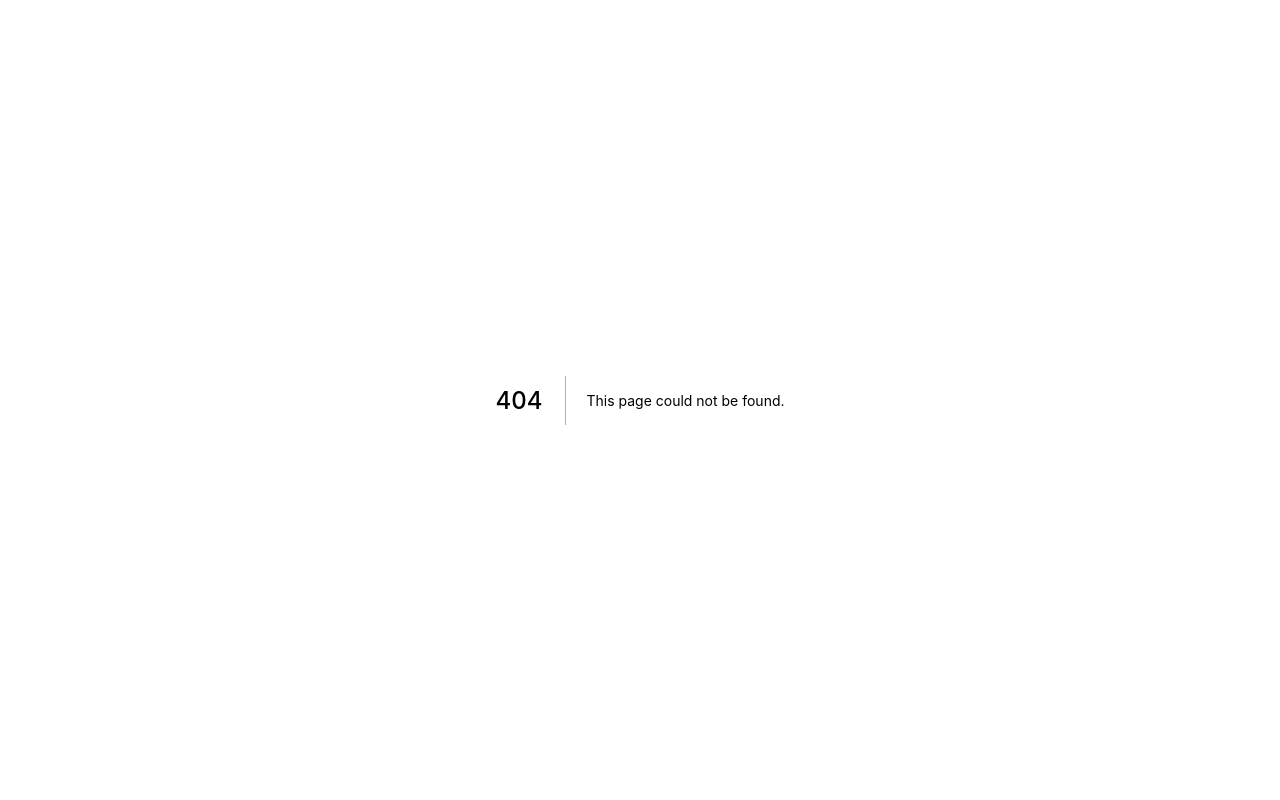
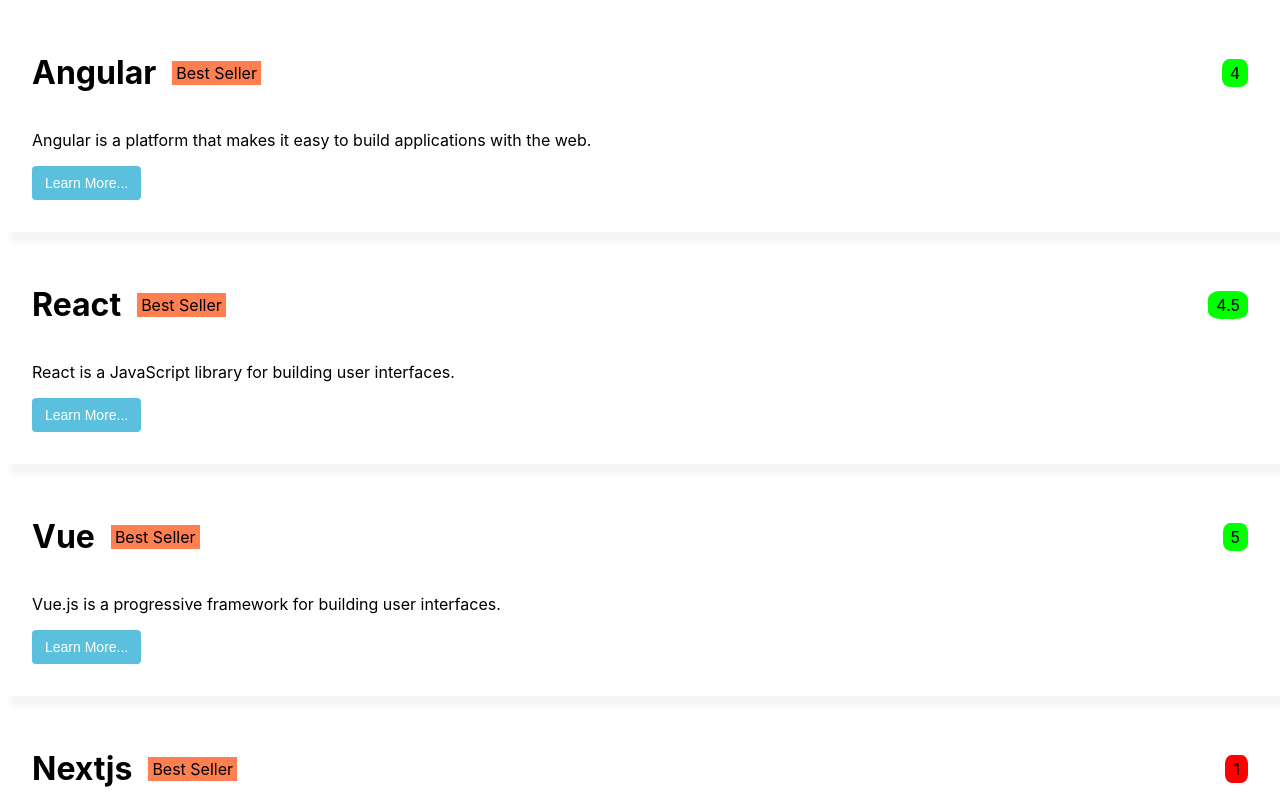
Before and after one commit to kiranhpe/next-course, a Next.js app: page /courses in a window 1280 px wide. Before the commit this address had no page. Shown: the top 800 px of the page. Built offline with nearby package versions, Linux system fonts and the light colour scheme.

Commit message:
simple app

```diff
--- /dev/null
+++ b/components/course-list.js
@@ -0,0 +1,10 @@
+import React from 'react'
+import { Course } from './course'
+
+export const CourseList = ({courses}) => {
+    return (
+       <>
+       {courses.map((course,i) => (<Course course={course} key={i}></Course>))}
+       </>
+    )
+}
--- /dev/null
+++ b/components/course.js
@@ -0,0 +1,33 @@
+import React from "react";
+import { LinkButton } from "../ui-kit/link-button";
+import styles from "./course.module.css";
+export const Course = ({ course }) => {
+  return (
+    <div className={styles.card}>
+      <div className={styles.cardheader}>
+        <h1>{course.name}</h1>
+        {course.isTopRated && (
+          <div className={styles.bestSeller}>
+            <span>{course.isTopRated ? "Best Seller" : null}</span>
+          </div>
+        )}
+        <span
+          className={[
+            ...[
+              course.rating <= 2
+                ? styles.poor
+                : course.rating <= 3
+                ? styles.average
+                : styles.excellent,
+            ],
+            ...[styles.rating],
+          ].join(" ")}
+        >
+          {course.rating}
+        </span>
+      </div>
+      <p>{course.description}</p>
+      <LinkButton href={'/courses/' + course.id} text="Learn More..."></LinkButton>
+    </div>
+  );
+};
--- /dev/null
+++ b/components/course.module.css
@@ -0,0 +1,36 @@
+.card {
+    box-shadow: 10px 10px 5px 0px rgba(242,242,242,0.75);
+    padding: 32px;
+}
+.cardheader {
+    display: flex;
+    align-items: center;
+}
+.rating {
+    margin-left: auto;
+    background-color: gray;
+    padding: 4px 8px;
+    border-radius: 30%;
+}
+
+.bestSeller {
+   display: flex;
+   align-items: center;
+}
+.bestSeller span {
+    background-color: coral;
+    margin-left: 16px;
+    padding: 2px 4px;
+}
+
+.excellent {
+    background-color: #00ff00;
+}
+
+.average {
+    background-color: #ff9900;
+}
+
+.poor {
+    background-color: #ff0000;
+}
--- /dev/null
+++ b/mock-data.service.js
@@ -0,0 +1,138 @@
+const courses = [
+  {
+    id: 1,
+    name: "Angular",
+    catogory: "web",
+    description:
+      "Angular is a platform that makes it easy to build applications with the web.",
+    isTopRated: true,
+    date: new Date("10/10/2019"),
+    duration: 120,
+    price: 190,
+    rating: 4.0,
+    students: 2300,
+  },
+  {
+    id: 2,
+    name: "React",
+    catogory: "web",
+    description: "React is a JavaScript library for building user interfaces.",
+    isTopRated: true,
+    date: new Date("10/10/2019"),
+    duration: 120,
+    price: 222,
+    rating: 4.5,
+    students: 3000,
+  },
+  {
+    id: 3,
+    name: "Vue",
+    catagory: "web",
+    description:
+      "Vue.js is a progressive framework for building user interfaces.",
+    isTopRated: true,
+    date: new Date("10/10/2019"),
+    duration: 120,
+    price: 300,
+    rating: 5.0,
+    students: 2000,
+  },
+  {
+    id: 4,
+    name: "Nextjs",
+    catagory: "web",
+    description: "Next.js is a framework for building modern web applications.",
+    isTopRated: true,
+    date: new Date("10/10/2019"),
+    duration: 120,
+    price: 444,
+    rating: 1.0,
+    students: 1000,
+  },
+  {
+    id: 5,
+    name: "Express",
+    catagory: "web",
+    description:
+      "Express is a minimal and flexible Node.js web application framework that provides a robust set of features for web and mobile applications.",
+    isTopRated: true,
+    date: new Date("10/10/2019"),
+    duration: 120,
+    price: 555,
+    rating: 4.5,
+    students: 2000,
+  },
+  {
+    id: 6,
+    name: "MongoDB",
+    catogory: "database",
+    description: "No Sql DB for documents storage",
+    isTopRated: false,
+    date: new Date("10/10/2019"),
+    duration: 120,
+    price: 666,
+    rating: 4.5,
+    students: 2000,
+  },
+  {
+    id: 7,
+    name: "Nodejs",
+    catogory: "server",
+    description: "Deserunt sint sunt proident nisi nulla consectetur labore adipisicing commodo.",
+    isTopRated: false,
+    date: new Date("10/10/2019"),
+    duration: 120,
+    price: 777,
+    rating: 4.5,
+    students: 2000,
+  },
+  {
+    id: 8,
+    name: "Python",
+    catagory: "server",
+    description: "Dolore elit cillum esse do aute reprehenderit amet amet cillum magna.",
+    isTopRated: false,
+    date: new Date("10/10/2019"),
+    duration: 120,
+    price: 888,
+    rating: 4.5,
+    students: 2000,
+  },
+  {
+    id: 9,
+    name: "Sql server",
+    catogory: "database",
+    description: "Id adipisicing amet adipisicing anim voluptate.",
+    isTopRated: false,
+    date: new Date("10/10/2019"),
+    duration: 120,
+    price: 999,
+    rating: 4.5,
+    students: 2000,
+  },
+];
+
+
+export const getCourses = () => {
+    return courses;
+};
+
+export const getCourseById = (id) => {
+    return courses.find((course) => course.id === id);
+}
+
+export const getCoursesByCatogory = (catogory) => {
+    return courses.filter((course) => course.catogory === catogory);
+}
+
+export const getCoursesByRating = (rating) => {
+    return courses.filter((course) => course.rating === rating);
+}
+
+export const getCoursesByPriceRange = (min, max) => {
+    return courses.filter((course) => course.price >= min && course.price <= max);
+}
+
+export const searchCoursesByName = (name) => {
+    return courses.filter((course) => course.name.toLowerCase().includes(name.toLowerCase()));
+}
--- /dev/null
+++ b/pages/courses/index.js
@@ -0,0 +1,16 @@
+import React from 'react'
+import { CourseList } from '../../components/course-list'
+import { getCourses } from '../../mock-data.service';
+
+const CoursesPage = () => {
+  const allCourses = getCourses();
+
+    return (
+        <div>
+        <CourseList courses={allCourses}></CourseList>
+     </div>
+    )
+}
+
+
+export default CoursesPage;
--- /dev/null
+++ b/ui-kit/link-button.js
@@ -0,0 +1,11 @@
+import React from "react";
+import Link from "next/link";
+import styles from "./link-button.module.css";
+
+export const LinkButton = ({ href, text }) => {
+  return (
+    <button className={styles.linkButton}>
+      <Link href={href}>{text}</Link>
+    </button>
+  );
+};
--- /dev/null
+++ b/ui-kit/link-button.module.css
@@ -0,0 +1,17 @@
+.linkButton {
+    color: #fff;
+    background-color: #5bc0de;
+    border-color: #46b8da;
+    text-align: center;
+    white-space: nowrap;
+    vertical-align: middle;
+    -ms-touch-action: manipulation;
+    touch-action: manipulation;
+    cursor: pointer;
+    background-image: none;
+    border: 1px solid transparent;
+    padding: 6px 12px;
+    font-size: 14px;
+    line-height: 1.42857143;
+    border-radius: 4px;
+}
```
Also changed, not shown: pages/courses/[id].js (added, +15 -0 lines), pages/index.js (+3 -63 lines).
